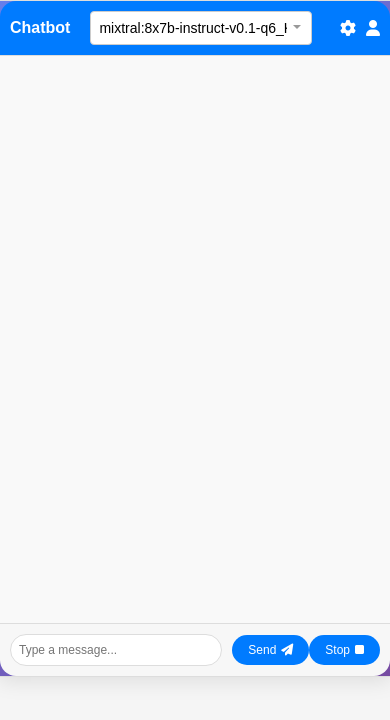
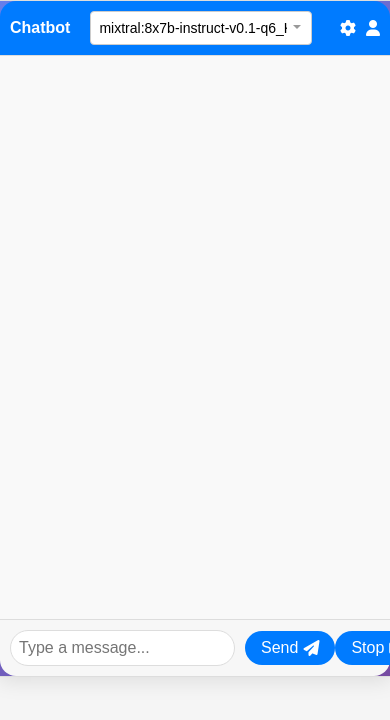
Before and after one commit to shivang-7135/chatbot, a React (Create React App) app: page / in a window 390 px wide. Shown: the top 720 px of the page. Built offline with nearby package versions, Linux system fonts and the light colour scheme.

Commit message:
final minor change for ui fix

```diff
--- a/src/App.css
+++ b/src/App.css
@@ -227,12 +227,18 @@ body {
 
   .chat-footer input {
     padding: 8px;
-    font-size: 12px;
+    font-size: 16px;
+    transition: border-color 0.3s;
+  -webkit-text-size-adjust: 100%; /* Prevent zoom on input focus for WebKit browsers */
+
   }
 
   .chat-footer button {
     padding: 8px 16px;
-    font-size: 12px;
+
+    font-size: 16px; /* Updated font size to 16px */
+  -webkit-text-size-adjust: 100%; /* Prevent zoom on button focus for WebKit browsers */
+
   }
 
   .dot-flashing, .dot-flashing::before, .dot-flashing::after {
```
